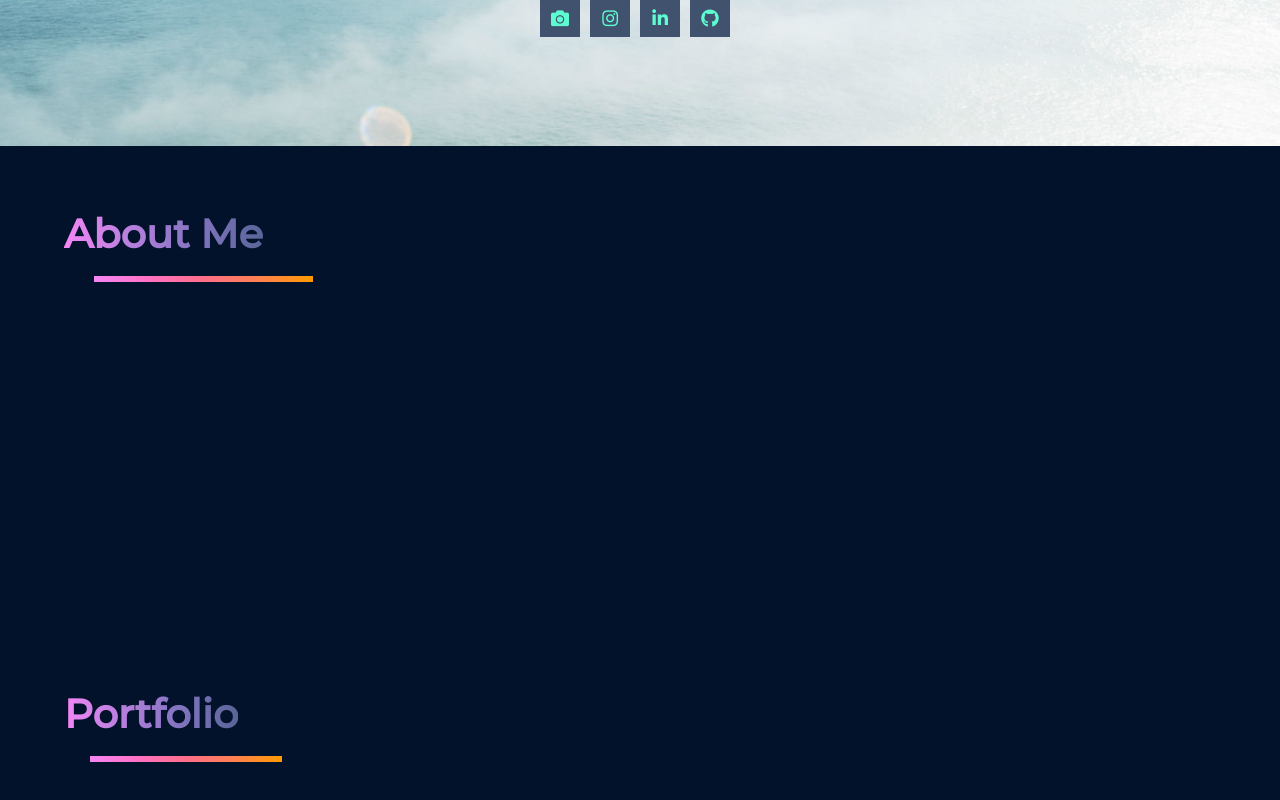
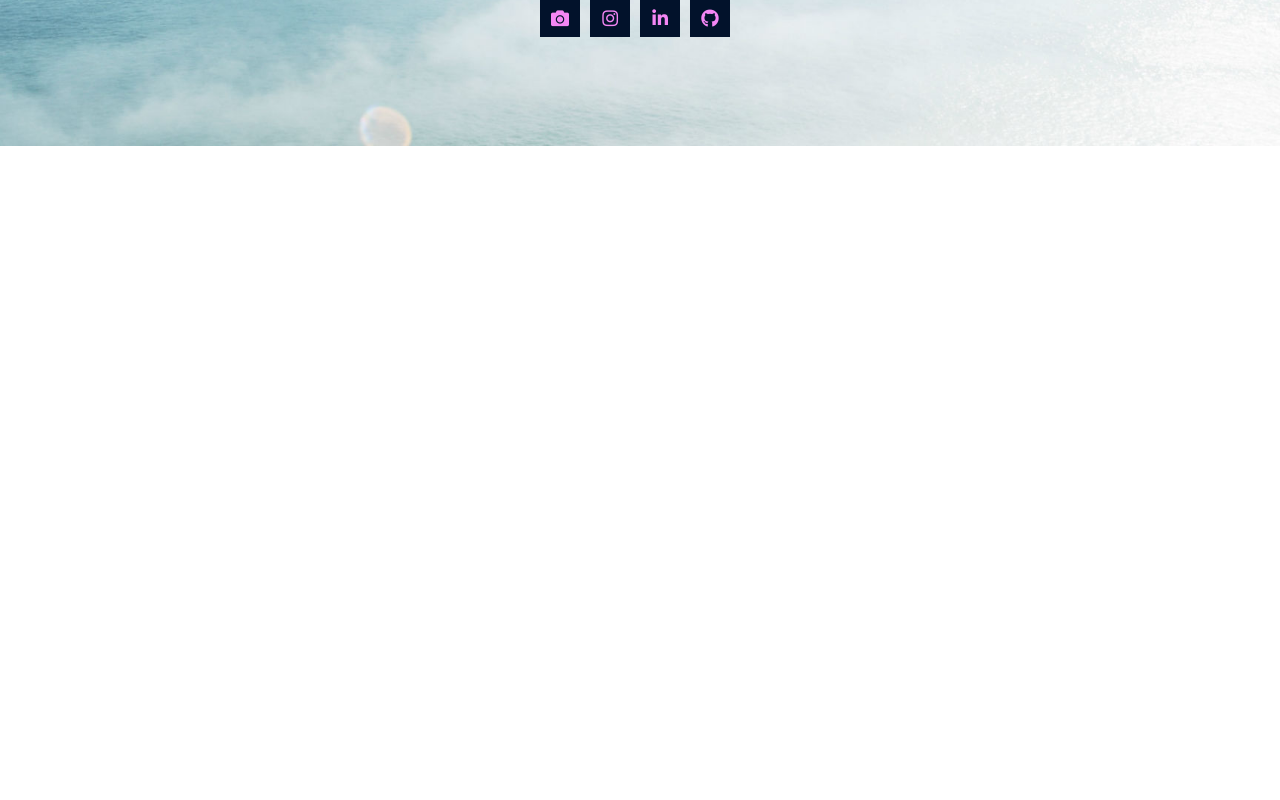
Before and after one commit to eesa94/react-portfolio, a React (Create React App) app: page / in a window 1280 px wide. Shown: the part 654-1454 px from the top of the page. After the commit the page ends 800 px from the top, so only its background shows below. Built offline with nearby package versions, Linux system fonts and the light colour scheme.

Commit message:
bring navbar back into play, add to portfolio page and change primary & secondary root colours

```diff
--- a/src/App.css
+++ b/src/App.css
@@ -13,6 +13,10 @@ body {
 .btn.focus,
 .btn:focus {
   box-shadow: none !important;
+}
+
+button:focus {
+  outline: none;
 }
 
 :focus,
@@ -53,8 +57,10 @@ a:focus {
 }
 
 :root {
-  --primary-colour: #5dfdd1;
-  --secondary-colour: #41526f;
+  /* --primary-colour: #5dfdd1;
+  --secondary-colour: #41526f; */
+  --primary-colour: #f486f4;
+  --secondary-colour: #02122b;
 }
 
 /* Layout */
--- a/src/components/Home/Home.js
+++ b/src/components/Home/Home.js
@@ -1,12 +1,9 @@
-import React, { Fragment } from 'react';
+import React from 'react';
 import './Home.css';
 import { Container, Row, Col, Button } from 'reactstrap';
 import { Link, withRouter } from 'react-router-dom';
 import home_background from '../../img/home_background.jpg';
 import SocialLinks from '../SocialLinks';
-
-import AboutMe from './AboutMe';
-import PortfolioPreview from './PortfolioPreview';
 
 const Home = () => {
   const bgImage = {
@@ -14,7 +11,6 @@ const Home = () => {
   };
 
   return (
-    <Fragment>
     <Container fluid className='heroContainer text-center' style={bgImage}>
       <div className='homeInner'>
         <h1 className='welcomeHeader montserrat-9 mb3'>Welcome</h1>
@@ -62,13 +58,6 @@ const Home = () => {
         <SocialLinks />
       </div>
     </Container>
-      <Container fluid className='homeContainer'>
-        <AboutMe />
-      </Container>
-      <Container fluid className='homeContainer'>
-        <PortfolioPreview />
-      </Container>
-    </Fragment>
   );
 };
 
--- a/src/components/Navigation/Navbar.css
+++ b/src/components/Navigation/Navbar.css
@@ -14,10 +14,6 @@ nav {
   font-size: 2.5rem;
   margin: 0 20px 0 0;
   color: var(--primary-colour);
-}
-
-button:focus {
-	outline: none;
 }
 
 .menuContainer {
@@ -56,16 +52,16 @@ button:focus {
   position: relative;
   padding: 5px 15px;
   font-size: 2rem;
-	color: var(--primary-colour);
+  color: #fff;
   transition: 0.4s;
 }
 
 .menuLink:hover {
-	color: var(--secondary-colour);
+  color: var(--primary-colour);
   text-decoration: none;
 }
 
-.menuLink:after {
+/* .menuLink:after {
   content: '';
   position: absolute;
   height: 100%;
@@ -75,9 +71,9 @@ button:focus {
   background-color: rgba(93, 253, 209, 0.6);
   transition: 0.4s;
   z-index: -1;
-}
+} */
 
-.menuLink:hover:after {
+/* .menuLink:hover:after {
   right: 0;
   background-image: linear-gradient(
     to right,
@@ -87,11 +83,6 @@ button:focus {
     rgb(55, 122, 158, 0.6),
     rgb(65, 82, 111, 0.6)
   );
-}
-
-/* .menuLink:hover:after {
-	height: 100%;
-	background-color: var(--primary-colour);
 } */
 
 @media (min-width: 768px) {
--- a/src/components/Portfolio/Portfolio.js
+++ b/src/components/Portfolio/Portfolio.js
@@ -1,11 +1,14 @@
-import React from 'react';
+import React, { Fragment } from 'react';
 import { Container } from 'reactstrap';
+import Navbar from '../Navigation/Navbar';
 import Project from './Project';
 import { projects } from '../../store/projectsData';
 
 const Portfolio = () => {
   return (
-    <Container fluid style={{ padding: '0' }}>
+    <Fragment>
+      <Navbar />
+      <Container fluid style={{ padding: '80px 0 0' }}>
         {projects.map((project, index) => (
           <Project
             key={index}
@@ -19,6 +22,7 @@ const Portfolio = () => {
           />
         ))}
       </Container>
+    </Fragment>
   );
 };
 
```
Lines whose indentation alone changed are shown as unchanged.
